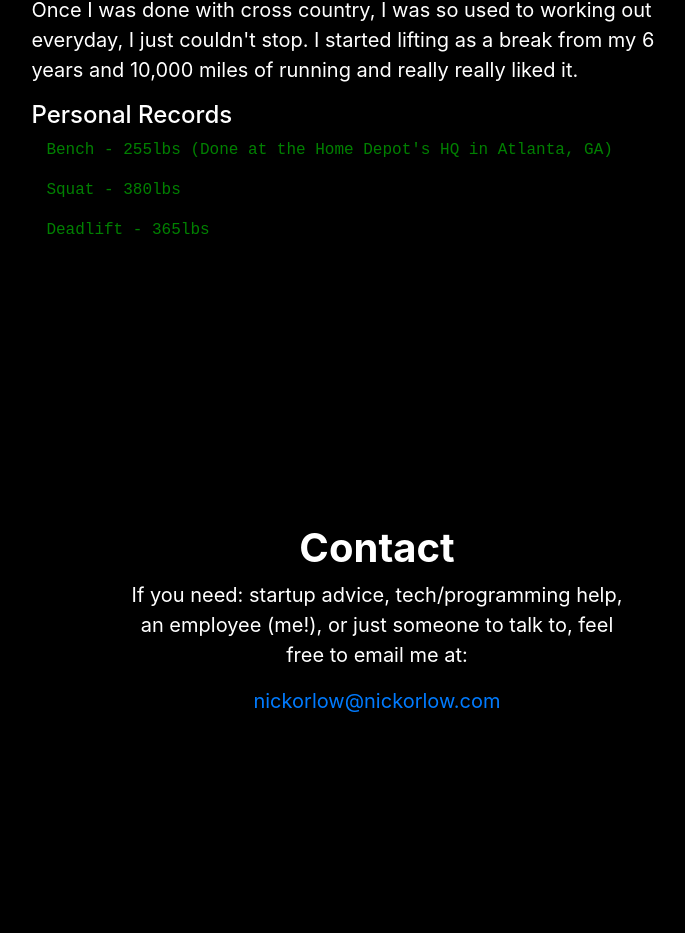
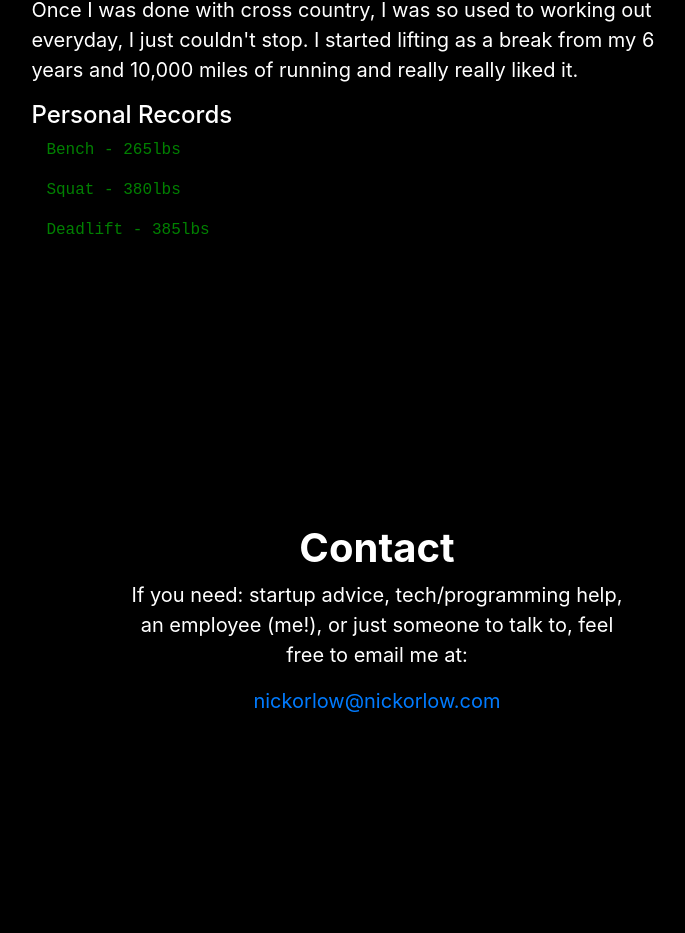
Before and after one commit to nickorlow/personal-site, a React (Create React App) app: page / in a window 1280 px wide. Shown: the part 4358-5291 px from the top of the page, without its empty margins (263-948 px from the left). Built offline with nearby package versions, Linux system fonts and the light colour scheme.

Commit message:
Update Hobbies.ts

```diff
--- a/src/static/data/Hobbies.ts
+++ b/src/static/data/Hobbies.ts
@@ -14,7 +14,7 @@ const Lifting: InfoCardProps = {
     title: "Lifting",
     description: "Once I was done with cross country, I was so used to working out everyday, I just couldn't stop. I started lifting as a break from my 6 years and 10,000 miles of running and really really liked it.",
     listTitle: "Personal Records",
-    list:["Bench - 255lbs (Done at the Home Depot's HQ in Atlanta, GA)", "Squat - 380lbs", "Deadlift - 365lbs"],
+    list:["Bench - 265lbs", "Squat - 380lbs", "Deadlift - 385lbs"],
     listClassName: "col-12"
 }
 
```
